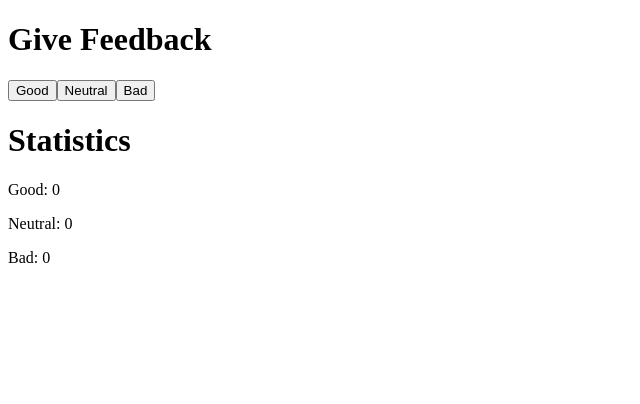
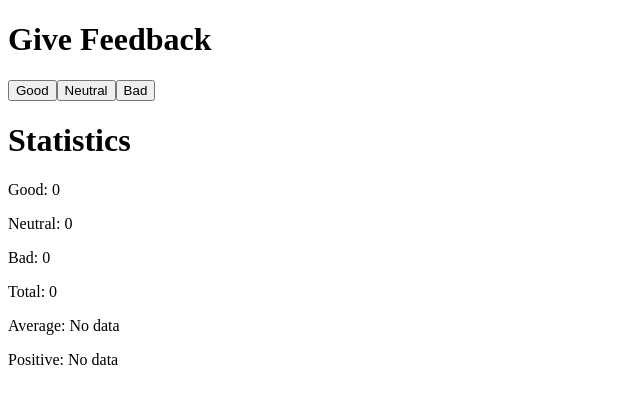
Before and after one commit to philipmuller/fullstackopen, a React (Vite) app in the folder Part1/unicafe/: page / in a window 1280 px wide. Shown: the top 404 px of the page, without its empty margins (0-640 px from the left). Built offline with nearby package versions, Linux system fonts and the light colour scheme.

Commit message:
Exercise 1.7 unicafe

```diff
--- a/Part1/unicafe/src/App.jsx
+++ b/Part1/unicafe/src/App.jsx
@@ -13,12 +13,30 @@ const Button = ({ onClick, text }) => {
 const Statistic = ({ statistic }) => <p>{statistic.text}: {statistic.value}</p>
 
 const StatBlock = ({ statistics }) => {
+  const [good, neutral, bad] = statistics
+
+  const total = {
+    text: 'Total',
+    value: statistics.reduce((tot, stat) => tot + stat.value, 0)
+  }
+  const avg = {
+    text: 'Average',
+    value: total.value === 0 ? "No data" : (good.value - bad.value) / total.value
+  }
+  const positive = {
+    text: 'Positive',
+    value: total.value === 0 ? "No data" : `${(good.value / total.value)*100}%`
+  }
+
   return (
     <>
       {/*statistics.map((stat, index) => <Statistic key={index} text={stat.text} value={stat.value} />)*/}
-      <Statistic statistic={statistics[0]} />
-      <Statistic statistic={statistics[1]} />
-      <Statistic statistic={statistics[2]} />
+      <Statistic statistic={good} />
+      <Statistic statistic={neutral} />
+      <Statistic statistic={bad} />
+      <Statistic statistic={total} />
+      <Statistic statistic={avg} />
+      <Statistic statistic={positive} />
     </>
   )
 }
```
